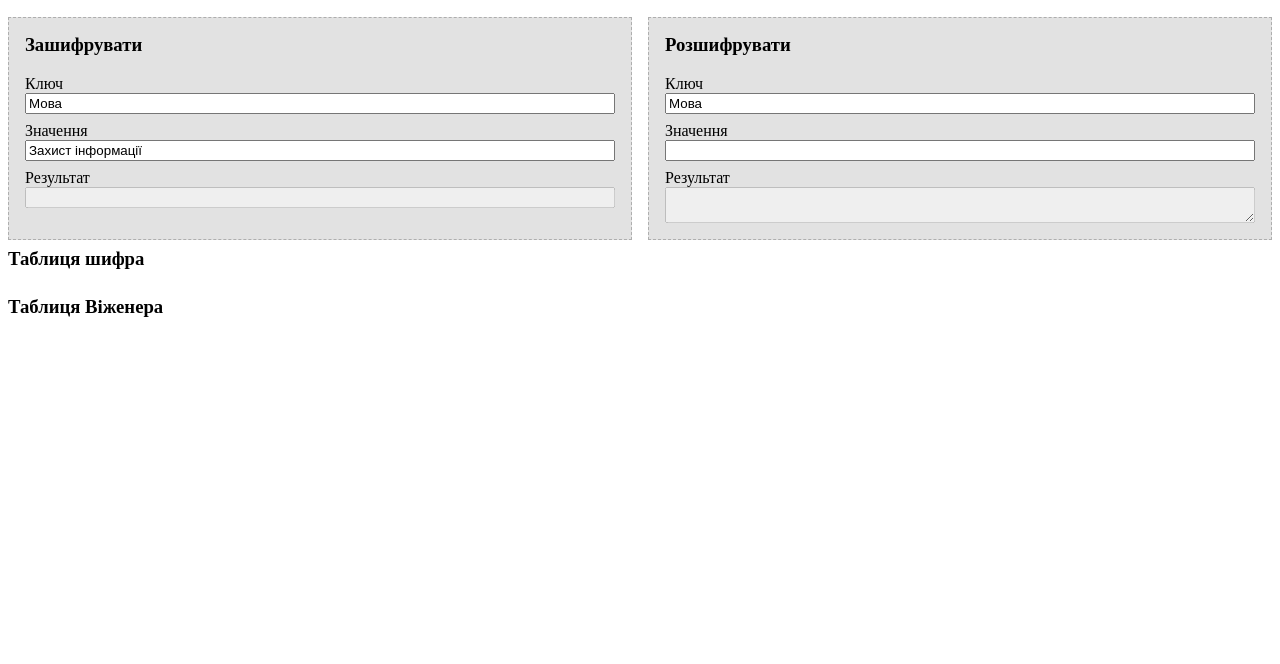
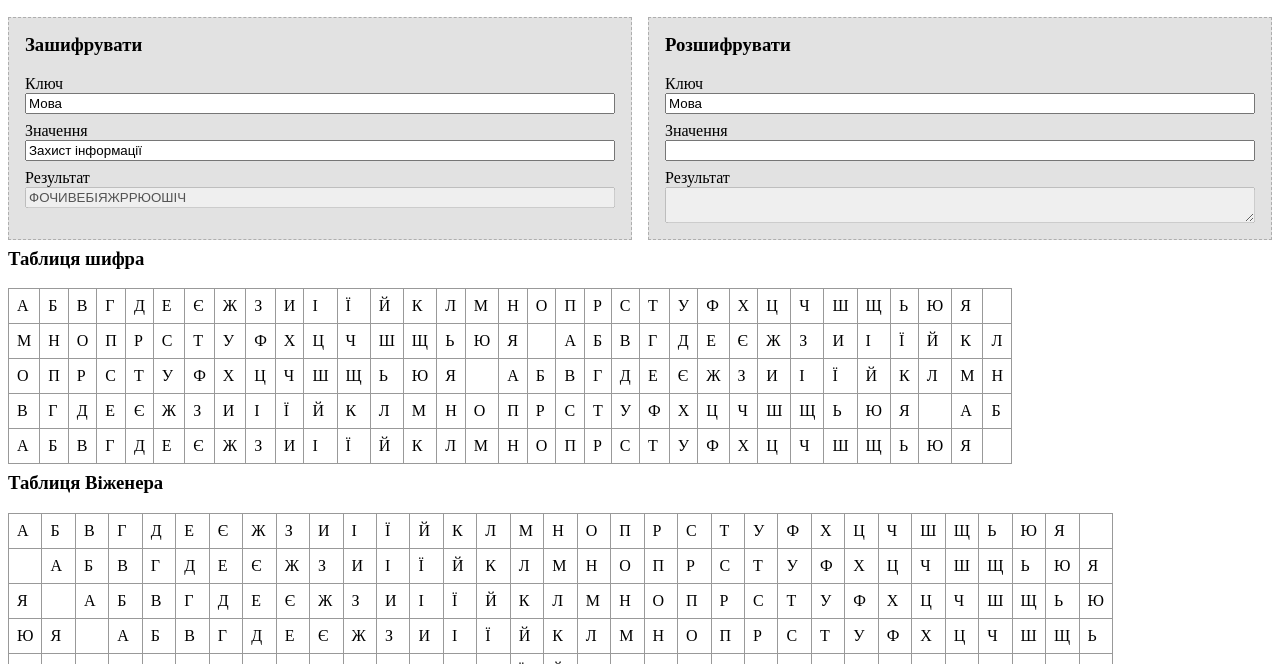
Before and after one commit to yurykozhenov/infosec, a website with bundled scripts: page lab3/lab3.html in a window 1280 px wide. Shown: the part 136-800 px from the top of the page. Built offline with nearby package versions, Linux system fonts and the light colour scheme.

Commit message:
Fixes after rebase

```diff
--- a/ciphers/vigenere.js
+++ b/ciphers/vigenere.js
@@ -1,7 +1,7 @@
 export class Vigenere {
   static encrypt(input, key, alphabet) {
     const output = [];
-    const cipherTable = this._getCipherTable(key, alphabet);
+    const cipherTable = this.getCipherTable(key, alphabet);
 
     let cycle = 1;
 
@@ -19,7 +19,7 @@ export class Vigenere {
 
   static decrypt(input, key, alphabet) {
     const output = [];
-    const cipherTable = this._getCipherTable(key, alphabet);
+    const cipherTable = this.getCipherTable(key, alphabet);
 
     let cycle = 1;
 
@@ -35,9 +35,9 @@ export class Vigenere {
     return output.join('');
   }
 
-  static _getCipherTable(key, alphabet) {
+  static getCipherTable(key, alphabet) {
     const cipherTable = [];
-    const vigenereTable = this._getVigenereTable(alphabet);
+    const vigenereTable = this.getVigenereTable(alphabet);
 
     cipherTable.push(vigenereTable[0]);
 
@@ -52,7 +52,7 @@ export class Vigenere {
     return cipherTable;
   }
 
-  static _getVigenereTable(alphabet) {
+  static getVigenereTable(alphabet) {
     const table = [];
 
     for (let i = 0; i < alphabet.length; i++) {
--- a/lab3/lab3.js
+++ b/lab3/lab3.js
@@ -11,13 +11,8 @@ window.L3 = (function() {
     const decryptVigenereForm = document.decryptVigenereForm;
     decryptVigenereForm.key.value = encryptVigenereForm.key.value;
 
-    document.querySelector('#cipherTable').innerHTML = Cipher3._getCipherTable('КЛЮЧ', ALPHABET)
-    .map(arr => `<tr>${arr.map(char => `<td>${char}</td>`).join('')}</tr>`)
-    .join('');
-
-    document.querySelector('#table').innerHTML = Cipher3._getVigenereTable(ALPHABET)
-      .map(arr => `<tr>${arr.map(char => `<td>${char}</td>`).join('')}</tr>`)
-      .join('');
+    generateCipherTable();
+    generateVigenereTable();
 
     encryptVigenere();
   }
@@ -26,6 +21,8 @@ window.L3 = (function() {
     const form = document.encryptVigenereForm;
     const value = form.value.value.toUpperCase();
     const key = form.key.value.toUpperCase();
+
+    generateCipherTable();
 
     form.result.value = Vigenere.encrypt(value, key, ALPHABET);
   }
@@ -38,6 +35,21 @@ window.L3 = (function() {
     form.result.value = Vigenere.decrypt(value, key, ALPHABET);
   }
 
+  function generateVigenereTable() {
+    document.querySelector('#table').innerHTML = Vigenere.getVigenereTable(ALPHABET)
+    .map(arr => `<tr>${arr.map(char => `<td>${char}</td>`).join('')}</tr>`)
+    .join('');
+  }
+
+  function generateCipherTable() {
+    const form = document.encryptVigenereForm;
+    const key = form.key.value.toUpperCase();
+
+    document.querySelector('#cipherTable').innerHTML = Vigenere.getCipherTable(key, ALPHABET)
+    .map(arr => `<tr>${arr.map(char => `<td>${char}</td>`).join('')}</tr>`)
+    .join('');
+  }
+
   init();
 
   return {
--- a/styles.css
+++ b/styles.css
@@ -47,7 +47,6 @@ table {
 }
 
 td {
-  width: 10px;
-  height: 8px;
+  padding: 8px;
   border: 1px solid #999999;
 }
```
